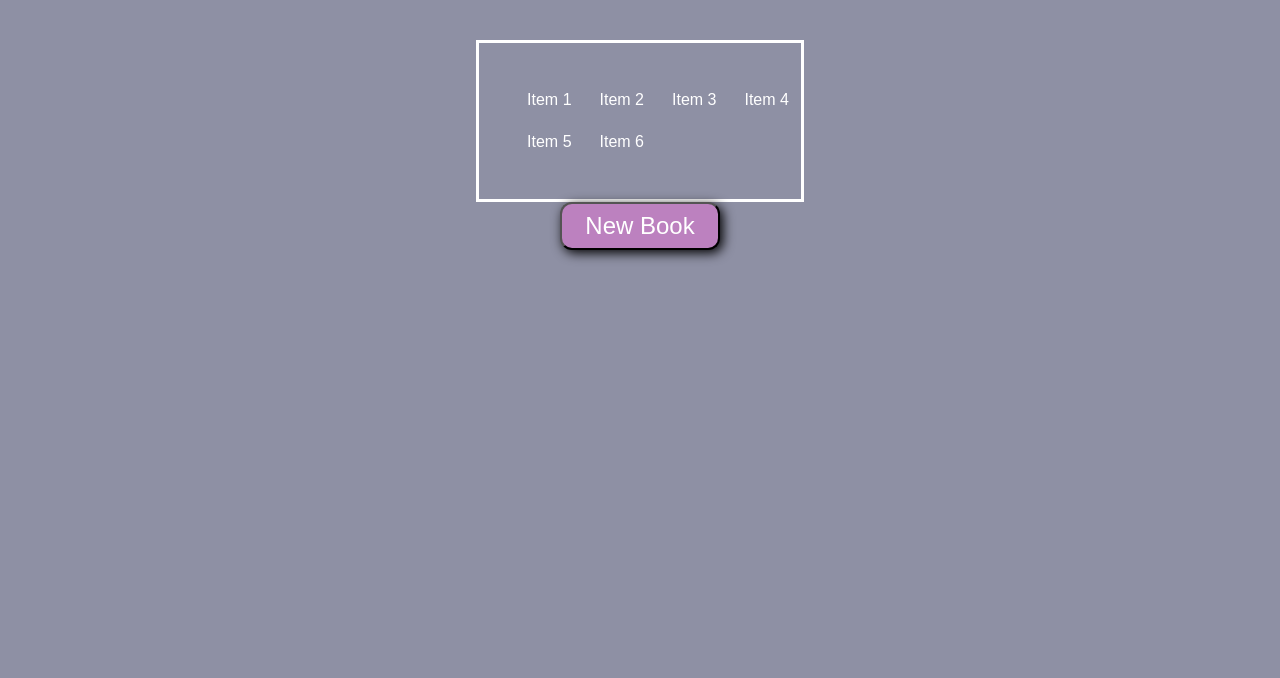
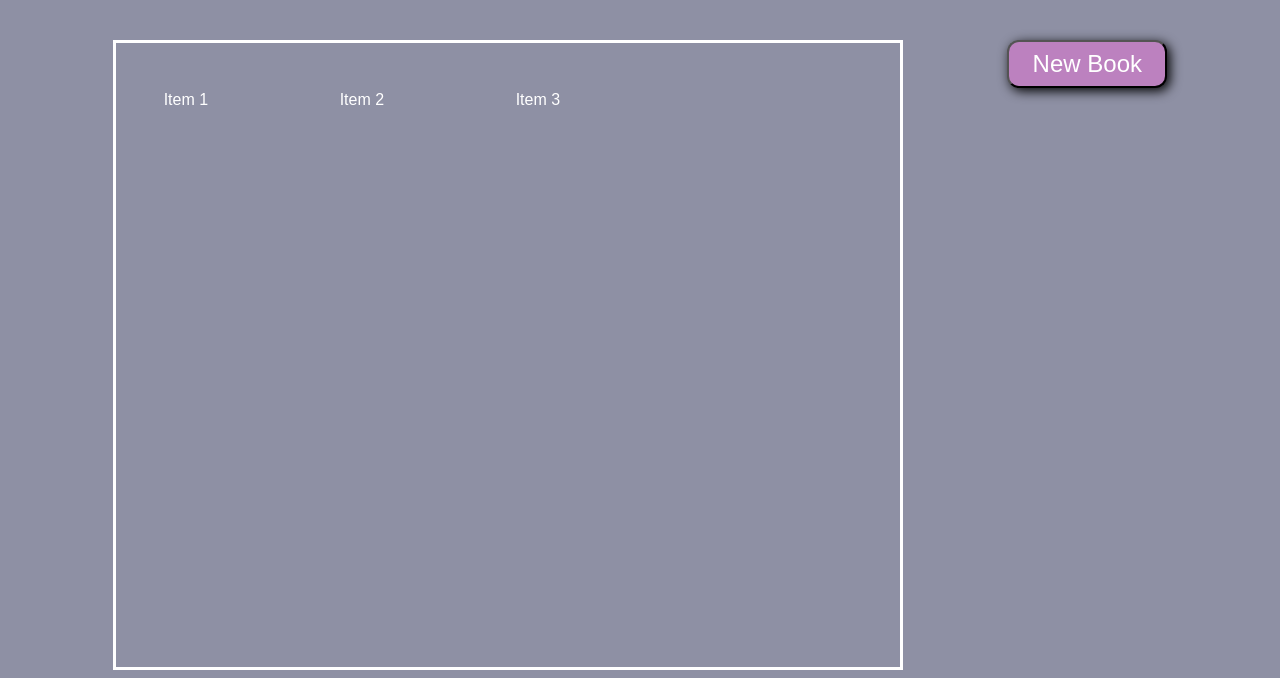
Before and after one commit to muno17/library, a plain HTML site: page index.html in a window 1280 px wide. Shown: the part 128-806 px from the top of the page. Drawn offline with Linux system fonts and the light colour scheme.

Commit message:
adjust grid, begin implementing bookDisplayer function

```diff
--- a/index.html
+++ b/index.html
@@ -11,21 +11,19 @@
     <div class="Header">
         <h1 id="mainHeader">muno Library</h1>
     </div>
-    <div class="main">
+    <div id="main">
         <div id="gridContainer">
             <div>Item 1</div>
             <div>Item 2</div>
             <div>Item 3</div>
-            <div>Item 4</div>
-            <div>Item 5</div>
-            <div>Item 6</div>
+        </div>
+        <div id="side">
+            <button id="bookButton">New Book</button>
         </div>
     </div>
     <div class="footer">
 
     </div>
-
-    <button id="bookButton">New Book</button>
 </body>
 <script src="script.js"></script>
 </html>
--- a/script.js
+++ b/script.js
@@ -46,7 +46,10 @@ function bookDisplayer(arr) {
         let newDiv = document.createElement("div");
 
         let current = arr[i];
-        newDiv.innerHTML += `Title: ${current.title}`;
+        newDiv.innerHTML += `Title: ${current.title}\n
+                            Author: ${current.author}\n
+                            Pages: ${current.pages}\n
+                            Read: ${current.read}`;
 
         grid.appendChild(newDiv);
 
--- a/style.css
+++ b/style.css
@@ -9,6 +9,32 @@ body {
 
 }
 
+#mainHeader {
+    font-size: 4rem;
+}
+
+#main {
+    width: 100%;
+    display: flex;
+    justify-content: space-evenly;
+}
+
+#gridContainer {
+    border-style: solid;
+    border-color: white;
+    display: grid;
+    padding: 3rem;
+
+    grid-template-columns: 10rem 10rem 10rem 10rem;
+    grid-template-rows: 10rem 10rem 10rem;
+    grid-auto-rows: 12rem;
+
+
+
+    column-gap: 1rem;
+    row-gap: 1.5rem;
+}
+
 button {
     border-radius: .5em;
     height: 3rem;
@@ -18,25 +44,3 @@ button {
     font-size: 1.5rem;
     box-shadow: 3px 3px 12px black;
 }
-
-#newBook {
-    font-family: ubuntu;
-}
-
-#mainHeader {
-    font-size: 4rem;
-}
-
-#gridContainer {
-    border-style: solid;
-    border-color: white;
-    display: grid;
-    padding: 3rem;
-
-    grid-template-columns: 25% 25% 25% 25%;
-
-
-
-    column-gap: 1rem;
-    row-gap: 1.5rem;
-}
```
